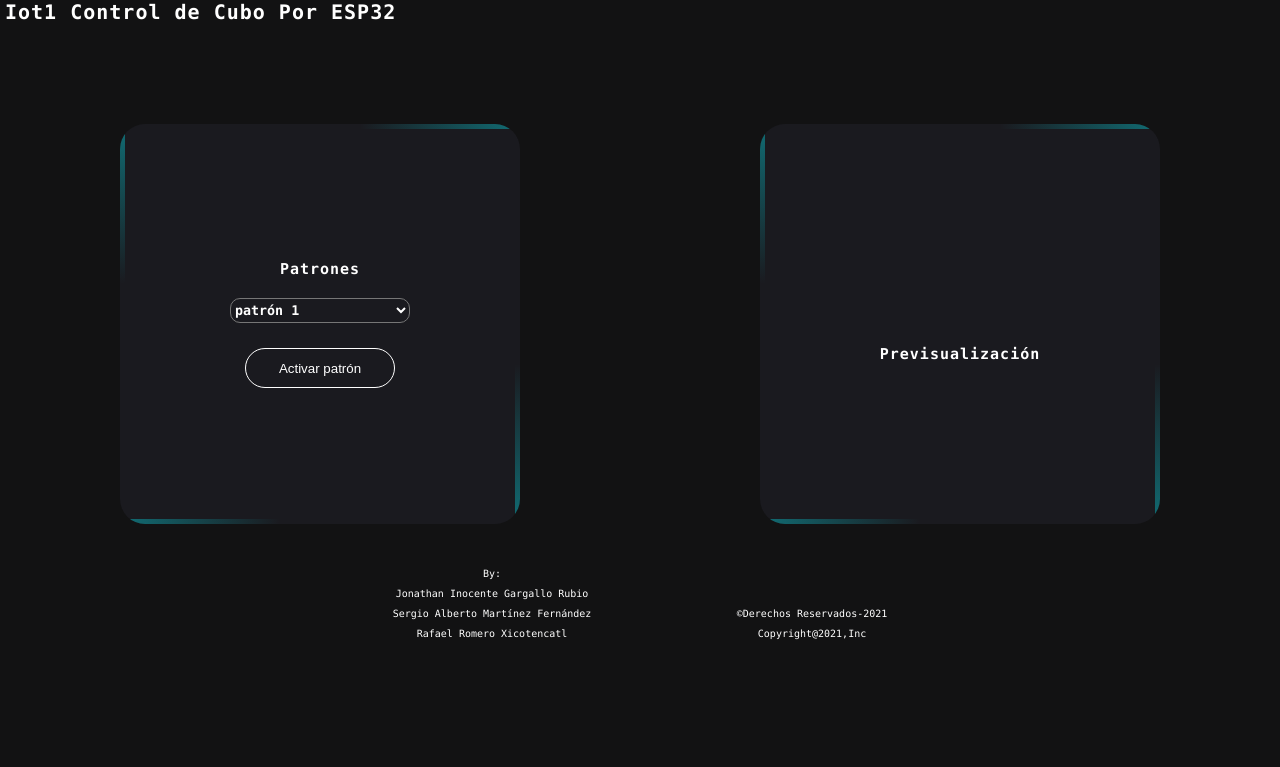
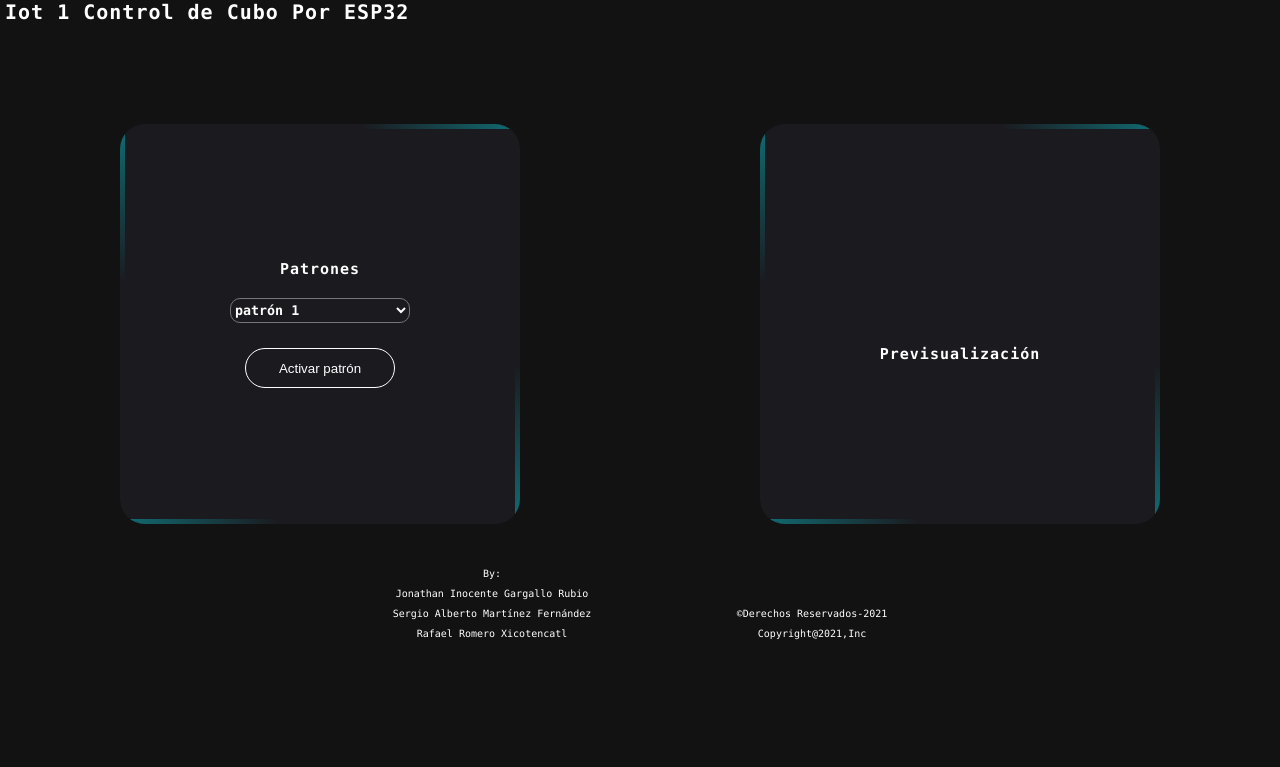
Before and after one commit to RafaRomero8/Cubo-Led, a plain HTML site: page index.html in a window 1280 px wide. Drawn offline with nearby package versions, Linux system fonts and the light colour scheme; a script that the page names is missing.

Commit message:
subiendo a git page

```diff
--- a/index.html
+++ b/index.html
@@ -14,7 +14,7 @@
   </head>
   <body>
     <div class="title">
-      <h1>Iot1 Control de Cubo Por ESP32</h1>
+      <h1>Iot 1 Control de Cubo Por ESP32</h1>
     </div>
 
     <div class="padre">
```
